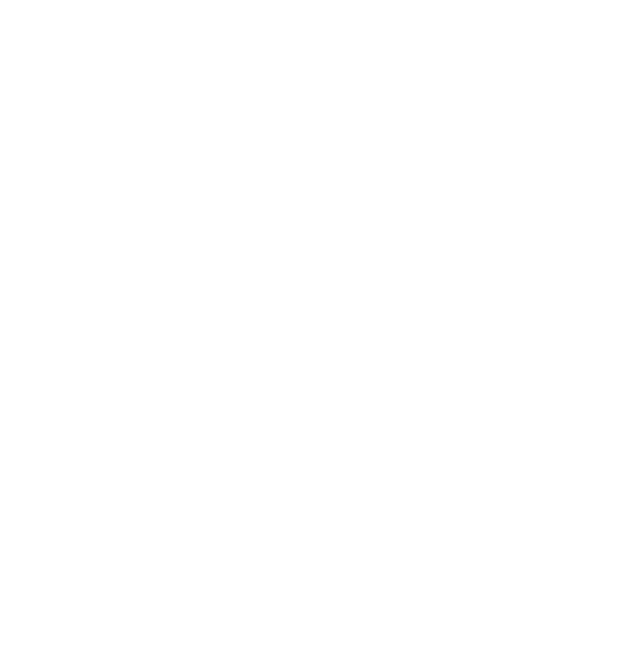
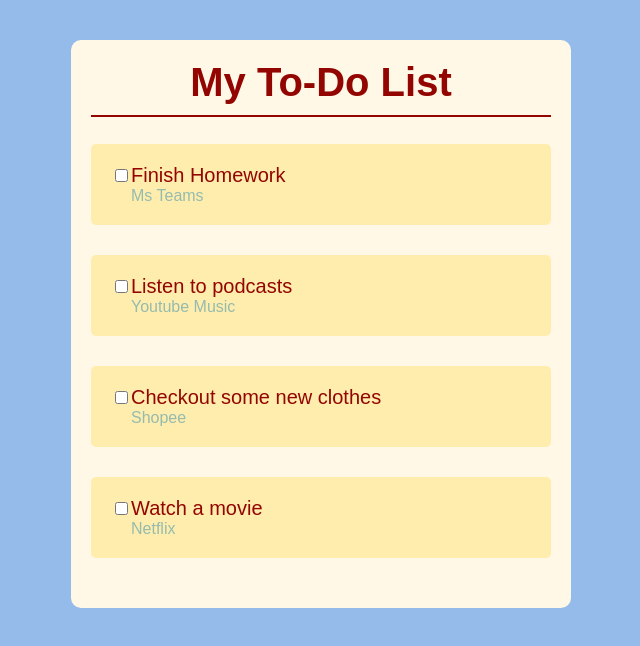
Before and after one commit to JannyaVitti/freeCodeCamp-responsive-web-design, a plain HTML site: page 03-To-do-list/index.html in a window 1280 px wide. Shown: the whole page, without its empty margins (319-959 px from the left). Drawn offline with Linux system fonts and the light colour scheme.

Commit message:
Updated folder3 and checked the third task on the README file

```diff
--- a/03-To-do-list/index.html
+++ b/03-To-do-list/index.html
@@ -3,9 +3,41 @@
 <head>
     <meta charset="UTF-8">
     <meta name="viewport" content="width=device-width, initial-scale=1.0">
-    <title>Document</title>
+    <link rel="stylesheet" href="styles.css">
+    <title>Styled To-Do List</title>
 </head>
 <body>
+    <div class="section">
+        <h1>My To-Do List</h1>
+        <ul class="todo-list">
+            <li><div class="container">
+                <label for="first-list"><input type="checkbox">Finish Homework</label>
+                <ul class="sub-item">
+                    <li><a class="sub-item-link" href="https://www.microsoft.com" target="_blank">Ms Teams</a></li>
+                </ul>
+            </div></li>
 
+            <li><div class="container">
+                <label for="second-list"><input type="checkbox">Listen to podcasts</label>
+                <ul class="sub-item">
+                    <li><a class="sub-item-link" href="https://music.youtube.com" target="_blank">Youtube Music</a></li>
+                </ul>
+            </div></li>
+
+            <li><div class="container">
+                <label for="third-list"><input type="checkbox">Checkout some new clothes</label>
+                <ul class="sub-item">
+                    <li><a class="sub-item-link" href="https://www.shopee.co.id" target="_blank">Shopee</a></li>
+                </ul>
+            </div></li>
+
+            <li><div class="container">
+                <label for="fourth-list"><input type="checkbox">Watch a movie</label>
+                <ul class="sub-item">
+                    <li><a class="sub-item-link" href="https://www.netflix.com" target="_blank">Netflix</a></li>
+                </ul>
+            </div></li>
+        </ul>
+    </div>
 </body>
 </html>
--- a/03-To-do-list/styles.css
+++ b/03-To-do-list/styles.css
@@ -0,0 +1,70 @@
+body {
+    background-color: #95BBEA;
+    font-family: Arial;
+    color: #930500;
+    padding: 20px;
+    max-width: 500px;
+    margin: 20px auto;
+}
+
+.section {
+    background-color: #FFF8E7;
+    border-radius: 10px;
+    padding: 20px;
+    max-width: 500px;
+}
+
+ul li {
+    list-style-type: none;
+    list-style-position: outside;
+}
+
+ul {
+    padding-left: 0;
+}
+
+.sub-item-link {
+    padding-left: 20px;
+}
+
+h1 {
+    font-size: 40px;
+    text-align: center;
+    border-bottom: 2px solid;
+    margin-top: 0;
+    padding-bottom: 10px;
+}
+
+.container {
+    background-color: #FFEDAD;
+    border-radius: 5px;
+    padding: 20px;
+    margin-bottom: 30px;
+}
+
+label {
+    font-size: 20px;
+}
+
+a {
+    text-decoration: none;
+}
+
+a:hover {
+    color: maroon;
+}
+
+a:link {
+    color: #95BBAE;
+}
+
+a:visited {
+    color: #360e07;
+}
+ a:focus {
+    outine: 1px dotted #000;
+ }
+
+ a:active {
+    color: #AACCB1;
+ }
```
Also changed, not shown: 1 other file.
